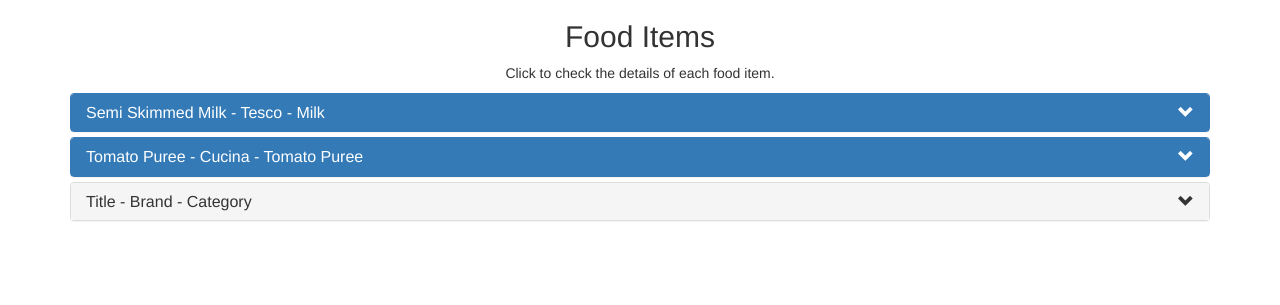
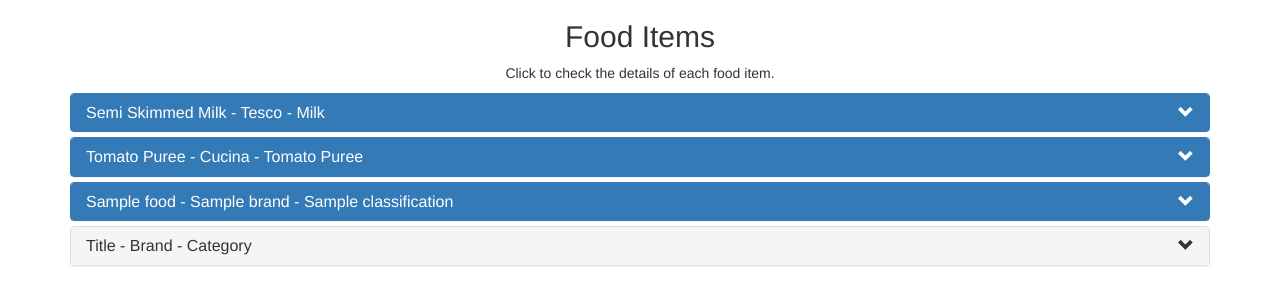
Before and after one commit to abonello/food_nutrition, a Flask app: template templates/index.html in a window 1280 px wide. Shown: the part 100-405 px from the top of the page. Run offline with Flask 2, Linux system fonts and the light colour scheme; the template is opened without the code that fills it: most values are stand-ins (such as "Sample title", 1, 10 or a date in 2020); some libraries are stand-ins or nearby versions.

Commit message:
Send single food item from backend.

```diff
--- a/run.py
+++ b/run.py
@@ -5,7 +5,26 @@
 
 @app.route("/")
 def index():
-    return render_template("index.html")
+    foodItem2 = {
+        "name": "Capers",
+        "brand": "Fragata",
+        "energy1": "111.kJ",
+        "energy2": "27.kcal",
+        "fat": "0.2g",
+        "saturated": "0.2g",
+        "carbohydrates": "2.2g",
+        "sugar": "2.2g",
+        "fibre": "NA",
+        "protein": "0.8g",
+        "salt": "6.7g",
+        "classification": "Capers",
+        "shop": "Tesco",
+        "notes": "in vinegar / info as dried"}
+
+
+# Sundried Tomatoes,Tesco,674.kJ,163.kcal,,11.9g,,1.4g,,7.0g,6.4g,,7.9g,3.0g,2.8g,NA,NA,Dried Tomatoes,Tesco,Marinated with garlic in sunflower oil and virgin olive oil / drained
+
+    return render_template("index.html", food=foodItem2)
 
 
 if __name__ == '__main__':
--- a/templates/index.html
+++ b/templates/index.html
@@ -183,13 +183,91 @@
                         </div>
                     </div>
 
+
+                    <div class="panel panel-primary">
+                        <div class="panel-heading">
+                            <h4 class="panel-title accordion-toggle" data-target="#panel3" data-toggle="collapse" data-parent="#accordion">{{ food.name }}
+                                    - {{ food.brand }} - {{ food.classification }}
+                                <i class="indicator glyphicon glyphicon-chevron-down  pull-right"></i>
+                            </h4>
+                        </div>
+
+
+
+                        <div id="panel3" class="panel-collapse collapse">
+                            <div class="panel-body panel-size">
+                                <div class="flip3D">
+                                    <div class="card back slow" id="box3_back">
+                                        <h4>More information</h4>
+                                        <p>{{ food.notes }}</p>
+                                        <p>This item was bought from {{ food.shop }}.</p>
+                                        <div class="card-button">
+                                            <div class="btnGroup1">
+                                                <button class="btnEdit onclick=""><strong>Edit</strong></button>
+                                                <button class="btnDelete" onclick=""><strong>Delete</strong></button>
+                                            </div>
+                                            <div class="btnGroup2">
+                                                <button class="btnFlip" onclick="flipBox('box3_front', 'box3_back')"><strong>Back to Front</strong></button>
+                                            </div>
+                                        </div>
+                                    </div>
+                                    <div class="card front slow" id="box3_front">
+                                        <div class="cardContent">
+                                            <div class="cardItem">
+                                                <h4>Energy:</h4>
+                                                <p>{{ food.energy1 }} / {{ food.energy2 }}</p>
+                                            </div>
+                                            <div class="cardItem">
+                                                <h4>Fats:</h4>
+                                                <p>{{ food.fat }}</p>
+                                            </div>
+                                            <div class="cardItem">
+                                                <h4>Saturate:</h4>
+                                                <p>{{ food.saturated }}</p>
+                                            </div>
+                                            <div class="cardItem">
+                                                <h4>Carbohydrates:</h4>
+                                                <p>{{ food.carbohydrates }}</p>
+                                            </div>
+                                            <div class="cardItem">
+                                                <h4>Sugar:</h4>
+                                                <p>{{ food.sugar }}</p>
+                                            </div>
+                                            <div class="cardItem">
+                                                <h4>Fibre:</h4>
+                                                <p>{{ food.fibre }}</p>
+                                            </div>
+                                            <div class="cardItem">
+                                                <h4>Protein:</h4>
+                                                <p>{{ food.protein }}</p>
+                                            </div>
+                                            <div class="cardItem">
+                                                <h4>Salt:</h4>
+                                                <p>{{ food.salt }}</p>
+                                            </div>
+                                        </div>
+                                        <div class="card-button">
+                                            <div class="btnGroup2">
+                                                <button class="btnFlip" onclick="flipBox('box3_front', 'box3_back')"><strong>More info and Controls at the Back</strong></button>
+                                            </div>
+                                        </div>
+
+                                    </div>
+                                </div>
+                            </div>
+
+                        </div>
+                    </div>
+
+
+
                     <div class="panel panel-default">
                         <div class="panel-heading">
-                                <h4 class="panel-title accordion-toggle" data-target="#panel3" data-toggle="collapse" data-parent="#accordion">Title - Brand - Category
+                                <h4 class="panel-title accordion-toggle" data-target="#panel4" data-toggle="collapse" data-parent="#accordion">Title - Brand - Category
                                         <i class="indicator glyphicon glyphicon-chevron-down  pull-right"></i>
                                 </h4>
                         </div>
-                        <div id="panel3" class="panel-collapse collapse">
+                        <div id="panel4" class="panel-collapse collapse">
                             <div class="panel-body">
                                     <tr><th>Energy</th> <td>209.kJ</td> <th>Energy</th> <td></td></tr>
                                     <tr><th>Fat</th> <td></td> <th>Saturated</th> <td></td></tr>
@@ -227,9 +305,9 @@
             var back = document.getElementById(back);
 
             var angle_front = rotate_degree(front);
-            // console.log(angle_front);
+            //
             var angle_back = rotate_degree(back);
-            // console.log(angle_back);
+            //
 
             if (angle_front == 0) {
                 front.style.transform = "perspective(1000px) rotateY(-180deg)";
@@ -244,7 +322,7 @@
         function rotate_degree(obj) {
             var st = window.getComputedStyle(obj, null);
             var matrix = st.getPropertyValue("transform");
-            // console.log(matrix);
+            //
             if(matrix !== 'none') {
                 var values = matrix.split('(')[1].split(')')[0].split(',');
                 var a = values[0];
```
